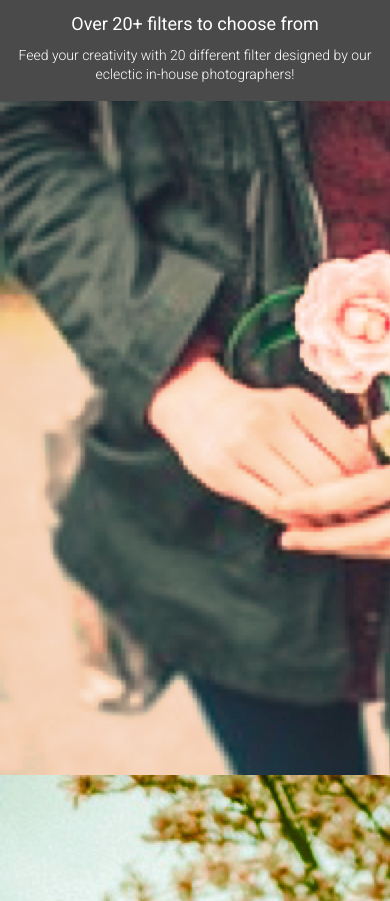
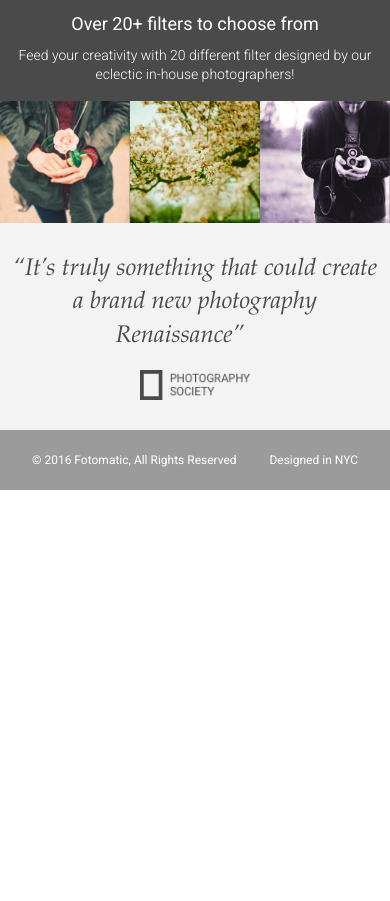
Before and after one commit to thearechner/Fotomatic, a plain HTML site: page index.html in a window 390 px wide. Shown: the part 1012-1913 px from the top of the page. After the commit the page ends 1502 px from the top, so only its background shows below. Drawn offline with Linux system fonts and the light colour scheme; a web font is replaced by a local one.

Commit message:
Fix desktop CSS

```diff
--- a/resources/css/style.css
+++ b/resources/css/style.css
@@ -317,6 +317,12 @@ header .mobile {
 #filters-section .images-container {
   max-width: 100%;
   padding: 0 1%;
+  display: flex;
+  flex-direction: row;
+}
+
+#filters-section img {
+  width: 100%;
 }
 
 @media only screen and (max-width: 760px) {
@@ -355,11 +361,11 @@ header .mobile {
   background-color: #f3f3f3;
 }
 
-#quotes-section content {
+#quotes-section .content {
   padding: 5rem 0;
 }
 
-#quotes-section quote {
+#quotes-section .quote {
   padding-right: 1.875rem;
   font-family: "Palatino", serif;
   font-size: 1.875rem;
@@ -368,21 +374,21 @@ header .mobile {
   color: #4a4a4a;
 }
 
-#quotes-section quote-citation {
+#quotes-section .quote-citation {
   height: 1.875rem;
 }
 
 @media only screen and (max-width: 760px) {
-  #quotes-section content {
+  #quotes-section .content {
     padding: 1.875rem .625rem;
   }
 
-  #quotes-section quote {
+  #quotes-section .quote {
     font-size: 1.5rem;
     line-height: 1.4;
   }
 
-  #quotes-section quote-citation {
+  #quotes-section .quote-citation {
     display: block;
     padding-top: 1rem;
     margin: auto;
```
Also changed, not shown: index.html (+15 -8 lines).
